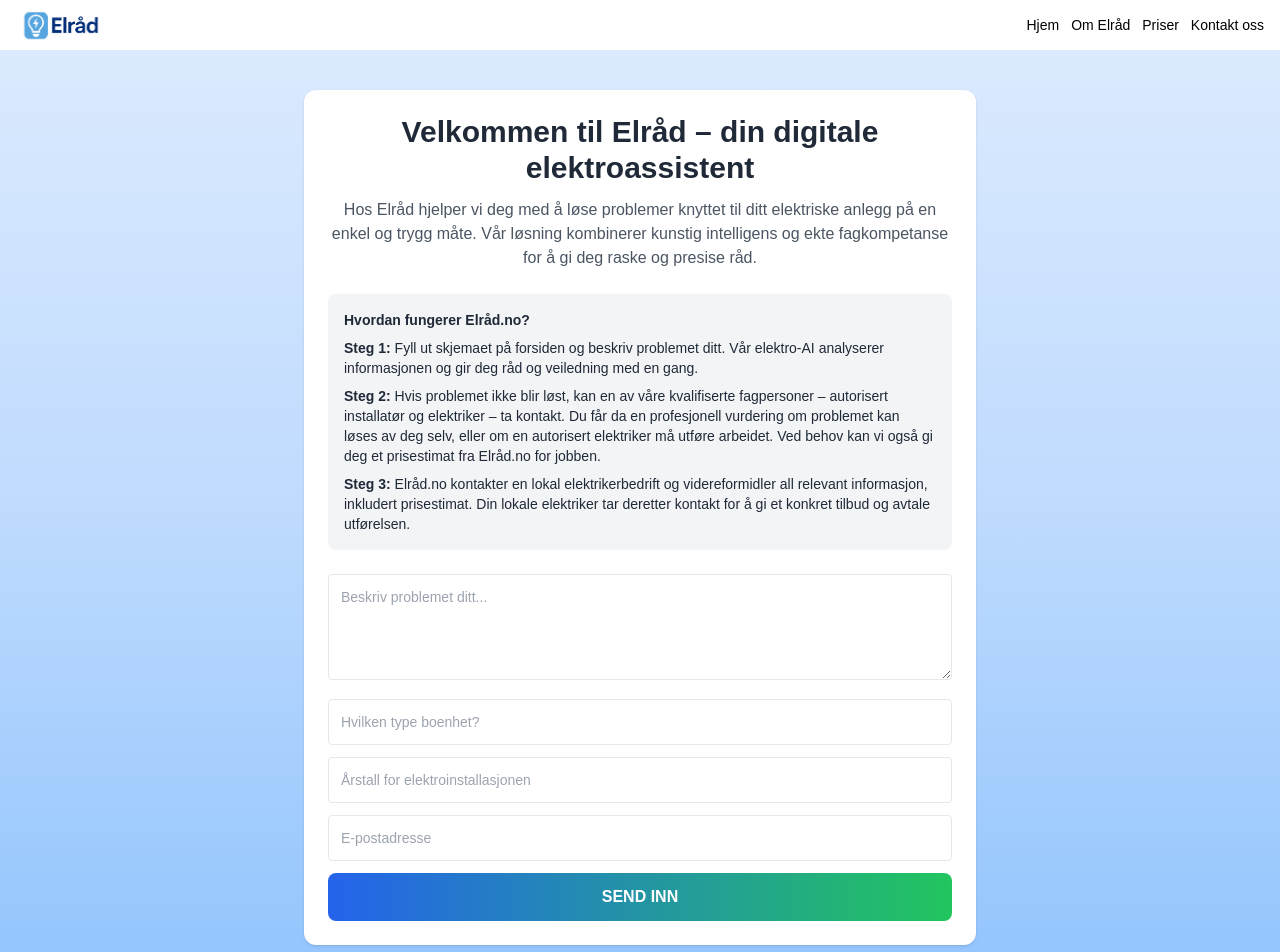
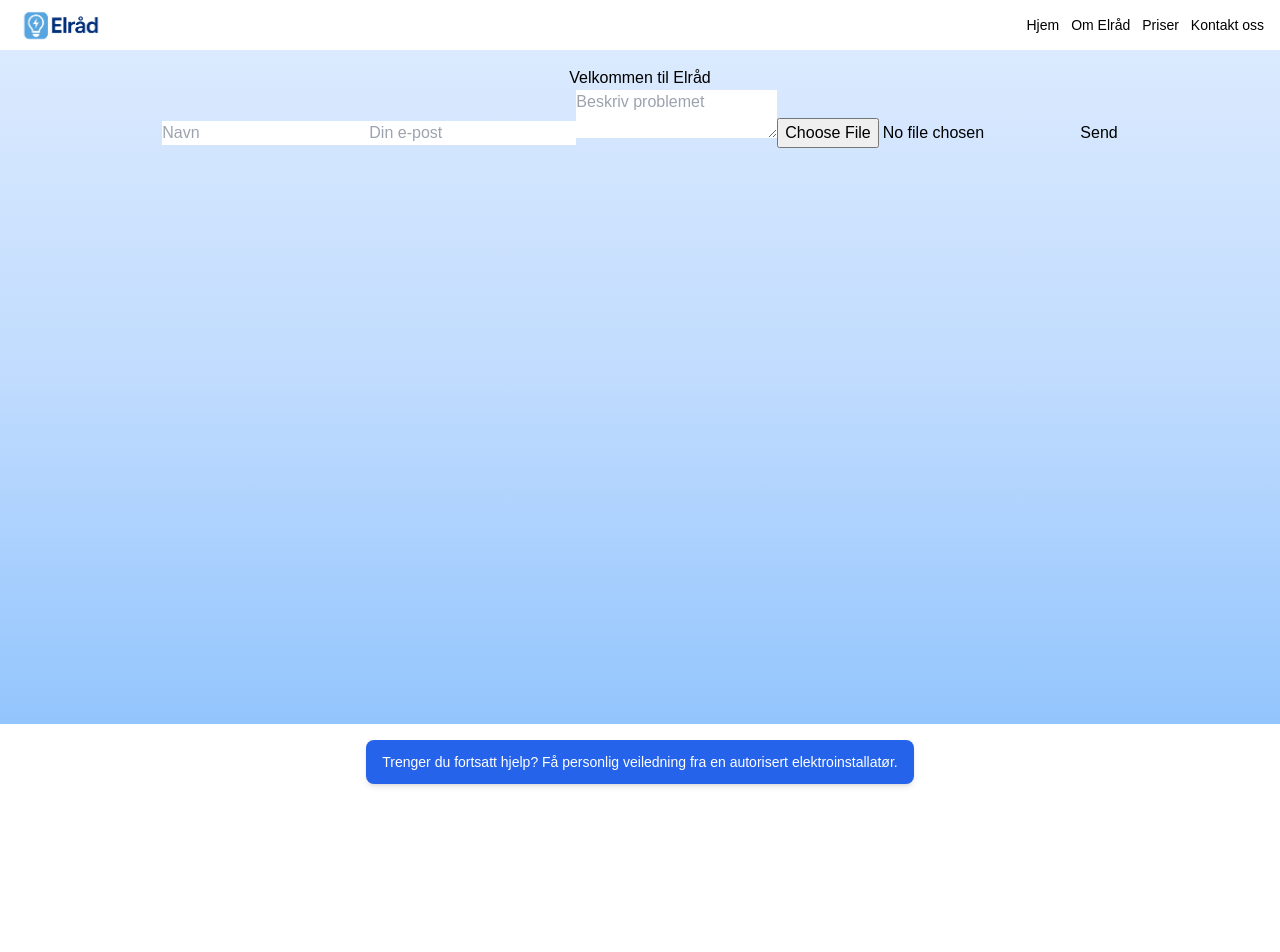
Before and after one commit to elpreben/elraad-v63, a Next.js app: page / in a window 1280 px wide. Shown: the top 952 px of the page. After the commit the page ends 800 px from the top, so only its background shows below. Built offline with nearby package versions, Linux system fonts and the light colour scheme.

Commit message:
Add files via upload

```diff
--- a/pages/index.js
+++ b/pages/index.js
@@ -3,111 +3,50 @@
 
 export default function Home() {
   const [submitted, setSubmitted] = useState(false);
-  const [loading, setLoading] = useState(false);
 
   const handleSubmit = async (e) => {
     e.preventDefault();
-    setLoading(true);
+    setSubmitted(true); // Vis "Sendt" umiddelbart
 
-    const email = e.target.email.value;
-    const description = e.target.problem.value;
-    const boenhet = e.target.boenhet.value;
-    const aarstall = e.target.aarstall.value;
+    const formData = new FormData(e.target);
+    const plainFormData = Object.fromEntries(formData.entries());
 
+    const sendToAPI = async (data) => {
       try {
-      const response = await fetch('/api/send-email', {
+        await fetch('/api/submit', {
           method: 'POST',
           headers: { 'Content-Type': 'application/json' },
-        body: JSON.stringify({ email, description, boenhet, aarstall }),
+          body: JSON.stringify(data)
         });
+      } catch (error) {
+        console.error('Feil ved sending til API:', error);
+      }
+    };
 
-      if (response.ok) {
-        setSubmitted(true);
+    const file = formData.get('bilde');
+    if (file && file.size > 0) {
+      const reader = new FileReader();
+      reader.onloadend = async () => {
+        plainFormData.bilde = reader.result;
+        sendToAPI(plainFormData);
+      };
+      reader.readAsDataURL(file);
     } else {
-        alert('Det oppstod en feil. Prøv igjen.');
+      sendToAPI(plainFormData);
     }
-    } catch (error) {
-      console.error('Feil ved sending:', error);
-      alert('En uventet feil oppstod.');
-    }
-
-    setLoading(false);
   };
 
   return (
     <Layout>
-      <div className="bg-white shadow p-6 rounded-xl max-w-2xl w-full mt-6 text-gray-800">
-        {!submitted ? (
-          <>
-            {/* Overskrift */}
-            <h1 className="text-3xl font-bold mb-3 text-center">
-              Velkommen til Elråd – din digitale elektroassistent
-            </h1>
-
-            {/* Introduksjon */}
-            <p className="text-center text-gray-600 mb-6">
-              Hos Elråd hjelper vi deg med å løse problemer knyttet til ditt elektriske anlegg på en enkel og trygg måte.
-              Vår løsning kombinerer kunstig intelligens og ekte fagkompetanse for å gi deg raske og presise råd.
-            </p>
-
-            {/* Grå boks med steg-for-steg */}
-            <div className="bg-gray-100 p-4 rounded-lg mb-6 text-sm">
-              <h2 className="font-semibold mb-2">Hvordan fungerer Elråd.no?</h2>
-              <p>
-                <strong>Steg 1:</strong> Fyll ut skjemaet på forsiden og beskriv problemet ditt. Vår elektro-AI analyserer informasjonen og gir deg råd og veiledning med en gang.
-              </p>
-              <p className="mt-2">
-                <strong>Steg 2:</strong> Hvis problemet ikke blir løst, kan en av våre kvalifiserte fagpersoner – autorisert installatør og elektriker – ta kontakt. Du får da en profesjonell vurdering om problemet kan løses av deg selv, eller om en autorisert elektriker må utføre arbeidet. Ved behov kan vi også gi deg et prisestimat fra Elråd.no for jobben.
-              </p>
-              <p className="mt-2">
-                <strong>Steg 3:</strong> Elråd.no kontakter en lokal elektrikerbedrift og videreformidler all relevant informasjon, inkludert prisestimat. Din lokale elektriker tar deretter kontakt for å gi et konkret tilbud og avtale utførelsen.
-              </p>
-            </div>
-
-            {/* Skjema */}
-            <form onSubmit={handleSubmit} className="space-y-3">
-              <textarea
-                name="problem"
-                className="w-full border p-3 rounded text-sm"
-                placeholder="Beskriv problemet ditt..."
-                required
-                rows="4"
-              />
-              <input
-                name="boenhet"
-                type="text"
-                className="w-full border p-3 rounded text-sm"
-                placeholder="Hvilken type boenhet?"
-                required
-              />
-              <input
-                name="aarstall"
-                type="text"
-                className="w-full border p-3 rounded text-sm"
-                placeholder="Årstall for elektroinstallasjonen"
-                required
-              />
-              <input
-                name="email"
-                type="email"
-                className="w-full border p-3 rounded text-sm"
-                placeholder="E-postadresse"
-                required
-              />
-              <button
-                type="submit"
-                className="w-full bg-gradient-to-r from-blue-600 to-green-500 text-white font-bold py-3 rounded-lg text-md mt-2"
-              >
-                {loading ? 'Sender...' : 'SEND INN'}
-              </button>
+      <h1>Velkommen til Elråd</h1>
+      <form onSubmit={handleSubmit}>
+        <input type="text" name="navn" placeholder="Navn" />
+        <input type="email" name="epost" placeholder="Din e-post" required />
+        <textarea name="beskrivelse" placeholder="Beskriv problemet" required />
+        <input type="file" name="bilde" />
+        <button type="submit">Send</button>
       </form>
-          </>
-        ) : (
-          <p className="text-center font-semibold text-lg">
-            Takk for innsendt skjema. Du vil snart motta en e-post fra vår elektro-AI med råd og veiledning.
-          </p>
-        )}
-      </div>
+      {submitted && <p>Meldingen din er sendt!</p>}
     </Layout>
   );
 }
```
Lines whose indentation alone changed are shown as unchanged.
